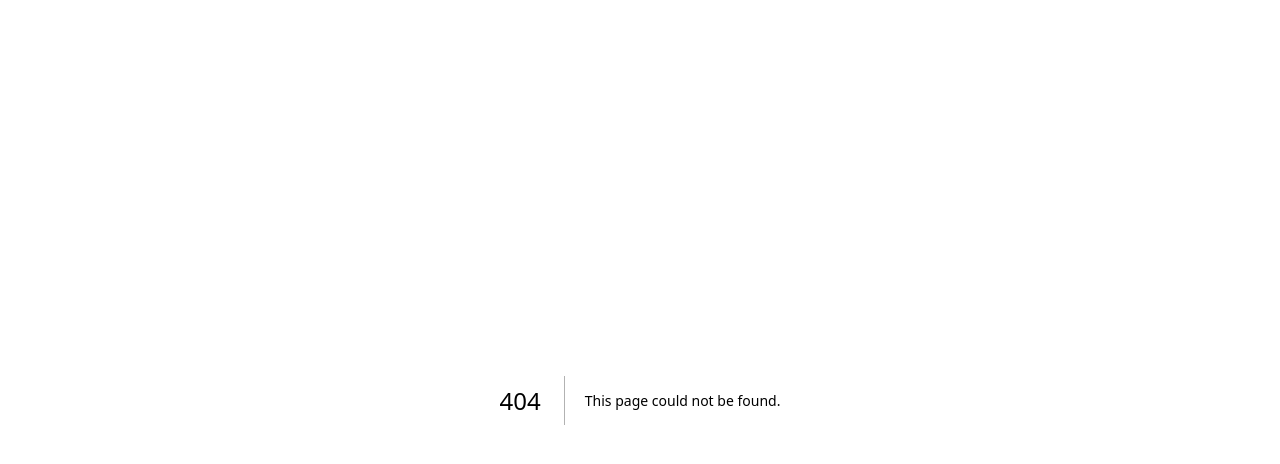
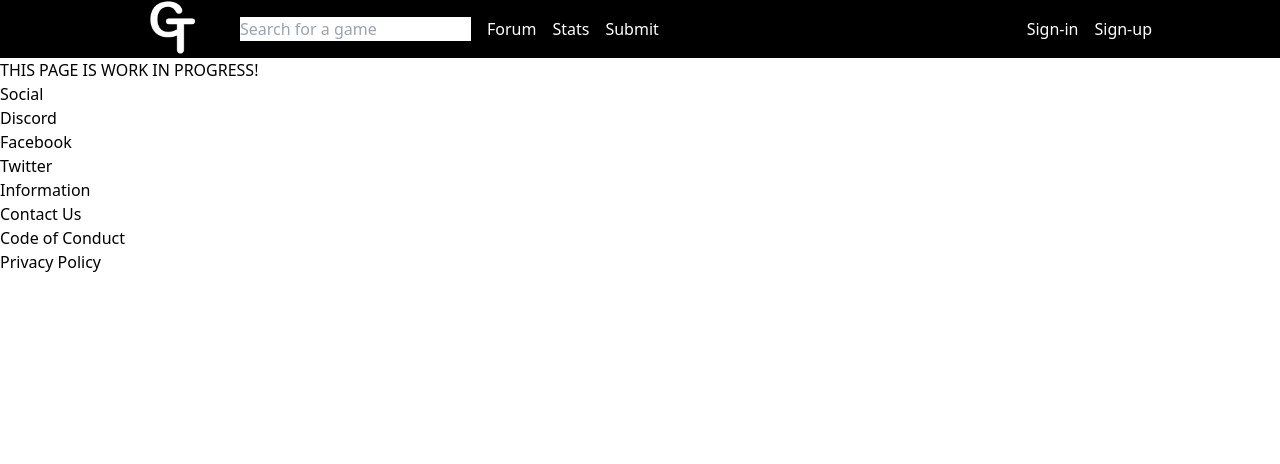
Before and after one commit to Kaaeed/GameTime, a Next.js app: page /work-in-progress in a window 1280 px wide. Before the commit this address had no page. Shown: the top 464 px of the page. Built offline with nearby package versions, Linux system fonts and the light colour scheme.

Commit message:
Added header and footer layout to the page

```diff
--- /dev/null
+++ b/components/layout/footer.tsx
@@ -0,0 +1,50 @@
+import Link from "next/link";
+
+export default function Footer() {
+  return (
+    <footer>
+      <div>
+        <div>
+          <h2>Social</h2>
+          <ul>
+            <li>
+              <Link href="https://discord.com/">
+                <p>Discord</p>
+              </Link>
+            </li>
+            <li>
+              <Link href="https://www.facebook.com/">
+                <p>Facebook</p>
+              </Link>
+            </li>
+            <li>
+              <Link href="https://twitter.com/">
+                <p>Twitter</p>
+              </Link>
+            </li>
+          </ul>
+        </div>
+        <div>
+          <h2>Information</h2>
+          <ul>
+            <li>
+              <Link href="/work-in-progress">
+                <p>Contact Us</p>
+              </Link>
+            </li>
+            <li>
+              <Link href="/work-in-progress">
+                <p>Code of Conduct</p>
+              </Link>
+            </li>
+            <li>
+              <Link href="/work-in-progress">
+                <p>Privacy Policy</p>
+              </Link>
+            </li>
+          </ul>
+        </div>
+      </div>
+    </footer>
+  );
+}
--- /dev/null
+++ b/components/layout/layout.tsx
@@ -0,0 +1,17 @@
+import { Fragment, type ReactNode } from "react";
+import NavigationBar from "./navigation-bar";
+import Footer from "./footer";
+
+type LayoutProps = {
+  children: ReactNode;
+};
+
+export default function Layout({ children }: LayoutProps) {
+  return (
+    <div className="h-screen">
+      <NavigationBar />
+      <main>{children}</main>
+      <Footer />
+    </div>
+  );
+}
--- /dev/null
+++ b/components/layout/navigation-bar.tsx
@@ -0,0 +1,50 @@
+import Image from "next/image";
+import Link from "next/link";
+
+import LogoImage from "../../public/logo/logo.png";
+
+export default function NavigationBar() {
+  return (
+    <header className="bg-black flex justify-center">
+      <nav className="text-white flex items-center justify-between w-4/5 gap-x-4">
+        <Link href="/">
+          <div className="w-24">
+            <Image src={LogoImage} alt="Site logo" />
+          </div>
+        </Link>
+        <div>
+          <input type="text" id="search" placeholder="Search for a game" />
+        </div>
+        <ul className="grow flex gap-x-4">
+          <li>
+            <Link href="/work-in-progress">
+              <p>Forum</p>
+            </Link>
+          </li>
+          <li>
+            <Link href="/work-in-progress">
+              <p>Stats</p>
+            </Link>
+          </li>
+          <li>
+            <Link href="/work-in-progress">
+              <p>Submit</p>
+            </Link>
+          </li>
+        </ul>
+        <ul className="flex gap-x-4">
+          <li>
+            <Link href="/work-in-progress">
+              <p>Sign-in</p>
+            </Link>
+          </li>
+          <li>
+            <Link href="/work-in-progress">
+              <p>Sign-up</p>
+            </Link>
+          </li>
+        </ul>
+      </nav>
+    </header>
+  );
+}
--- a/pages/_app.tsx
+++ b/pages/_app.tsx
@@ -1,6 +1,15 @@
+import Layout from "@/components/layout/layout";
 import "@/styles/globals.css";
 import type { AppProps } from "next/app";
+import Head from "next/head";
 
 export default function App({ Component, pageProps }: AppProps) {
-  return <Component {...pageProps} />;
+  return (
+    <Layout>
+      <Head>
+        <meta name="description" content="GameTime application" />
+      </Head>
+      <Component {...pageProps} />
+    </Layout>
+  );
 }
--- a/pages/index.tsx
+++ b/pages/index.tsx
@@ -1,118 +1,11 @@
-import Image from "next/image";
 import { Inter } from "next/font/google";
 
 const inter = Inter({ subsets: ["latin"] });
 
 export default function Home() {
   return (
-    <main
-      className={`flex min-h-screen flex-col items-center justify-between p-24 ${inter.className}`}
-    >
-      <div className="z-10 max-w-5xl w-full items-center justify-between font-mono text-sm lg:flex">
-        <p className="fixed left-0 top-0 flex w-full justify-center border-b border-gray-300 bg-gradient-to-b from-zinc-200 pb-6 pt-8 backdrop-blur-2xl dark:border-neutral-800 dark:bg-zinc-800/30 dark:from-inherit lg:static lg:w-auto  lg:rounded-xl lg:border lg:bg-gray-200 lg:p-4 lg:dark:bg-zinc-800/30">
-          Get started by editing&nbsp;
-          <code className="font-mono font-bold">pages/index.tsx</code>
-        </p>
-        <div className="fixed bottom-0 left-0 flex h-48 w-full items-end justify-center bg-gradient-to-t from-white via-white dark:from-black dark:via-black lg:static lg:h-auto lg:w-auto lg:bg-none">
-          <a
-            className="pointer-events-none flex place-items-center gap-2 p-8 lg:pointer-events-auto lg:p-0"
-            href="https://vercel.com?utm_source=create-next-app&utm_medium=default-template-tw&utm_campaign=create-next-app"
-            target="_blank"
-            rel="noopener noreferrer"
-          >
-            By{" "}
-            <Image
-              src="/vercel.svg"
-              alt="Vercel Logo"
-              className="dark:invert"
-              width={100}
-              height={24}
-              priority
-            />
-          </a>
-        </div>
-      </div>
-
-      <div className="relative flex place-items-center before:absolute before:h-[300px] before:w-full sm:before:w-[480px] before:-translate-x-1/2 before:rounded-full before:bg-gradient-radial before:from-white before:to-transparent before:blur-2xl before:content-[''] after:absolute after:-z-20 after:h-[180px] after:w-full sm:after:w-[240px] after:translate-x-1/3 after:bg-gradient-conic after:from-sky-200 after:via-blue-200 after:blur-2xl after:content-[''] before:dark:bg-gradient-to-br before:dark:from-transparent before:dark:to-blue-700/10 after:dark:from-sky-900 after:dark:via-[#0141ff]/40 before:lg:h-[360px]">
-        <Image
-          className="relative dark:drop-shadow-[0_0_0.3rem_#ffffff70] dark:invert"
-          src="/next.svg"
-          alt="Next.js Logo"
-          width={180}
-          height={37}
-          priority
-        />
-      </div>
-
-      <div className="mb-32 grid text-center lg:max-w-5xl lg:w-full lg:mb-0 lg:grid-cols-4 lg:text-left">
-        <a
-          href="https://nextjs.org/docs?utm_source=create-next-app&utm_medium=default-template-tw&utm_campaign=create-next-app"
-          className="group rounded-lg border border-transparent px-5 py-4 transition-colors hover:border-gray-300 hover:bg-gray-100 hover:dark:border-neutral-700 hover:dark:bg-neutral-800/30"
-          target="_blank"
-          rel="noopener noreferrer"
-        >
-          <h2 className={`mb-3 text-2xl font-semibold`}>
-            Docs{" "}
-            <span className="inline-block transition-transform group-hover:translate-x-1 motion-reduce:transform-none">
-              -&gt;
-            </span>
-          </h2>
-          <p className={`m-0 max-w-[30ch] text-sm opacity-50`}>
-            Find in-depth information about Next.js features and API.
-          </p>
-        </a>
-
-        <a
-          href="https://nextjs.org/learn?utm_source=create-next-app&utm_medium=default-template-tw&utm_campaign=create-next-app"
-          className="group rounded-lg border border-transparent px-5 py-4 transition-colors hover:border-gray-300 hover:bg-gray-100 hover:dark:border-neutral-700 hover:dark:bg-neutral-800/30"
-          target="_blank"
-          rel="noopener noreferrer"
-        >
-          <h2 className={`mb-3 text-2xl font-semibold`}>
-            Learn{" "}
-            <span className="inline-block transition-transform group-hover:translate-x-1 motion-reduce:transform-none">
-              -&gt;
-            </span>
-          </h2>
-          <p className={`m-0 max-w-[30ch] text-sm opacity-50`}>
-            Learn about Next.js in an interactive course with&nbsp;quizzes!
-          </p>
-        </a>
-
-        <a
-          href="https://vercel.com/templates?framework=next.js&utm_source=create-next-app&utm_medium=default-template-tw&utm_campaign=create-next-app"
-          className="group rounded-lg border border-transparent px-5 py-4 transition-colors hover:border-gray-300 hover:bg-gray-100 hover:dark:border-neutral-700 hover:dark:bg-neutral-800/30"
-          target="_blank"
-          rel="noopener noreferrer"
-        >
-          <h2 className={`mb-3 text-2xl font-semibold`}>
-            Templates{" "}
-            <span className="inline-block transition-transform group-hover:translate-x-1 motion-reduce:transform-none">
-              -&gt;
-            </span>
-          </h2>
-          <p className={`m-0 max-w-[30ch] text-sm opacity-50`}>
-            Discover and deploy boilerplate example Next.js&nbsp;projects.
-          </p>
-        </a>
-
-        <a
-          href="https://vercel.com/new?utm_source=create-next-app&utm_medium=default-template-tw&utm_campaign=create-next-app"
-          className="group rounded-lg border border-transparent px-5 py-4 transition-colors hover:border-gray-300 hover:bg-gray-100 hover:dark:border-neutral-700 hover:dark:bg-neutral-800/30"
-          target="_blank"
-          rel="noopener noreferrer"
-        >
-          <h2 className={`mb-3 text-2xl font-semibold`}>
-            Deploy{" "}
-            <span className="inline-block transition-transform group-hover:translate-x-1 motion-reduce:transform-none">
-              -&gt;
-            </span>
-          </h2>
-          <p className={`m-0 max-w-[30ch] text-sm opacity-50 text-balance`}>
-            Instantly deploy your Next.js site to a shareable URL with Vercel.
-          </p>
-        </a>
-      </div>
-    </main>
+    <div>
+      <h1>MAIN PAGE</h1>
+    </div>
   );
 }
--- /dev/null
+++ b/pages/work-in-progress/index.tsx
@@ -0,0 +1,3 @@
+export default function WorkInProgress() {
+  return <h1>THIS PAGE IS WORK IN PROGRESS!</h1>;
+}
--- a/styles/globals.css
+++ b/styles/globals.css
@@ -2,7 +2,7 @@
 @tailwind components;
 @tailwind utilities;
 
-:root {
+/* :root {
   --foreground-rgb: 0, 0, 0;
   --background-start-rgb: 214, 219, 220;
   --background-end-rgb: 255, 255, 255;
@@ -30,4 +30,4 @@ body {
   .text-balance {
     text-wrap: balance;
   }
-}
+} */
```
Also changed, not shown: public/logo/logo.png (added).
